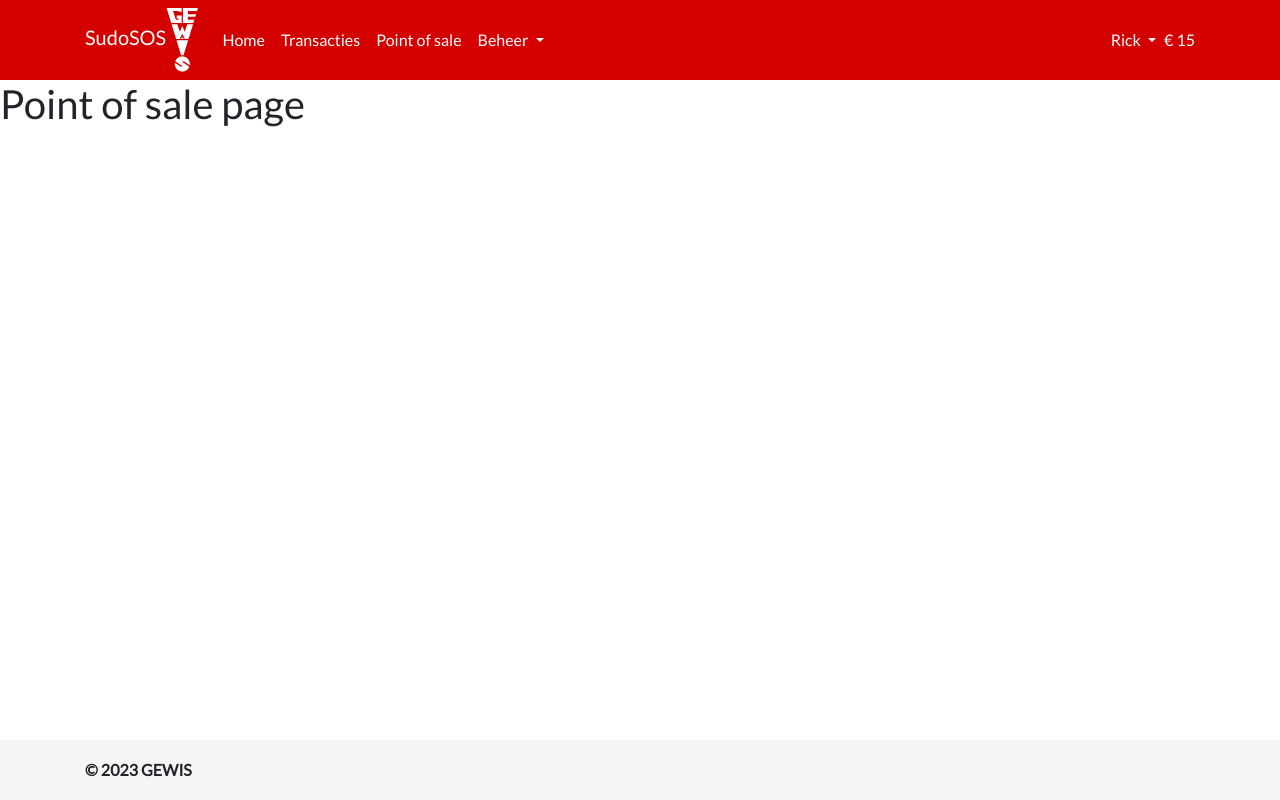
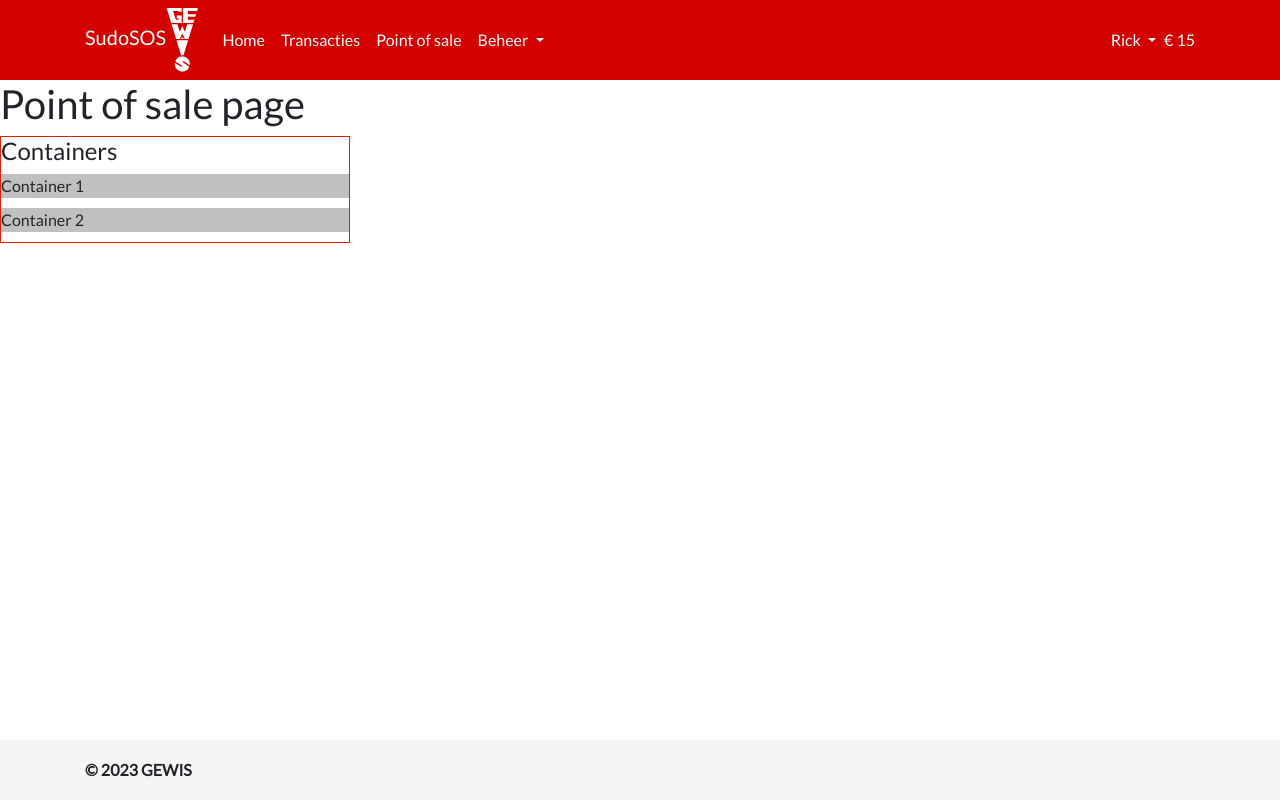
Before and after one commit to GEWIS/sudosos-frontend, a Vue app: page /point-of-sale in a window 1280 px wide. Built offline with nearby package versions, Linux system fonts and the light colour scheme.

Commit message:
Added first idea
First idea of implementation. Using collapse-elements.

```diff
--- a/src/components/Containers.vue
+++ b/src/components/Containers.vue
@@ -1,6 +1,14 @@
 <template>
-  <div>
-    Hierin komt een container manager
+  <div class="container-box">
+    <h4>Containers</h4>
+      <div class="container-head" v-b-toggle.container-1>Container 1</div>
+        <b-collapse id="container-1" class="mt-1">
+          <p>Some content</p>
+        </b-collapse>
+    <div div class="container-head" v-b-toggle.container-2>Container 2</div>
+    <b-collapse id="container-2" class="mt-1">
+      <p>Some other content</p>
+    </b-collapse>
   </div>
 </template>
 
@@ -11,5 +19,14 @@ export default {
 </script>
 
 <style scoped>
-
+  .container-box {
+    border: 1px;
+    border-style: solid;
+    border-color: #DD2400;
+    width: 350px;
+  }
+  .container-head {
+    margin-bottom: 10px;
+    background-color: silver;
+  }
 </style>
--- a/src/views/PointOfSale.vue
+++ b/src/views/PointOfSale.vue
@@ -1,14 +1,18 @@
 <template>
     <div class="pointOfSale">
       <h1>Point of sale page</h1>
+      <Containers></Containers>
     </div>
 </template>
 
 <script lang="ts">
 import { Component, Vue } from 'vue-property-decorator';
+import Containers from '@/components/Containers.vue';
 
 @Component({
-  components: {},
+  components: {
+    Containers,
+  },
 })
 
 export default class PointOfSale extends Vue {
```
